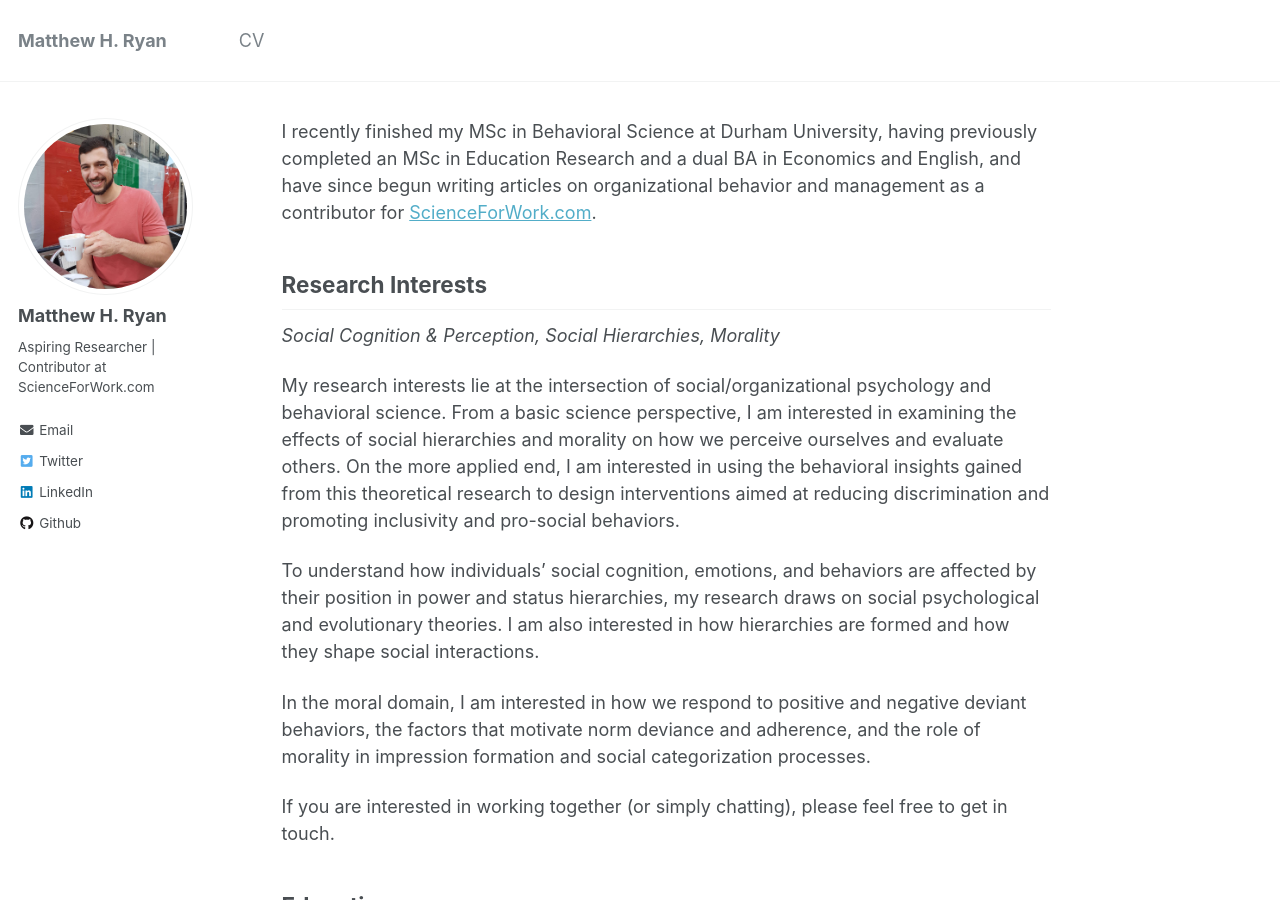
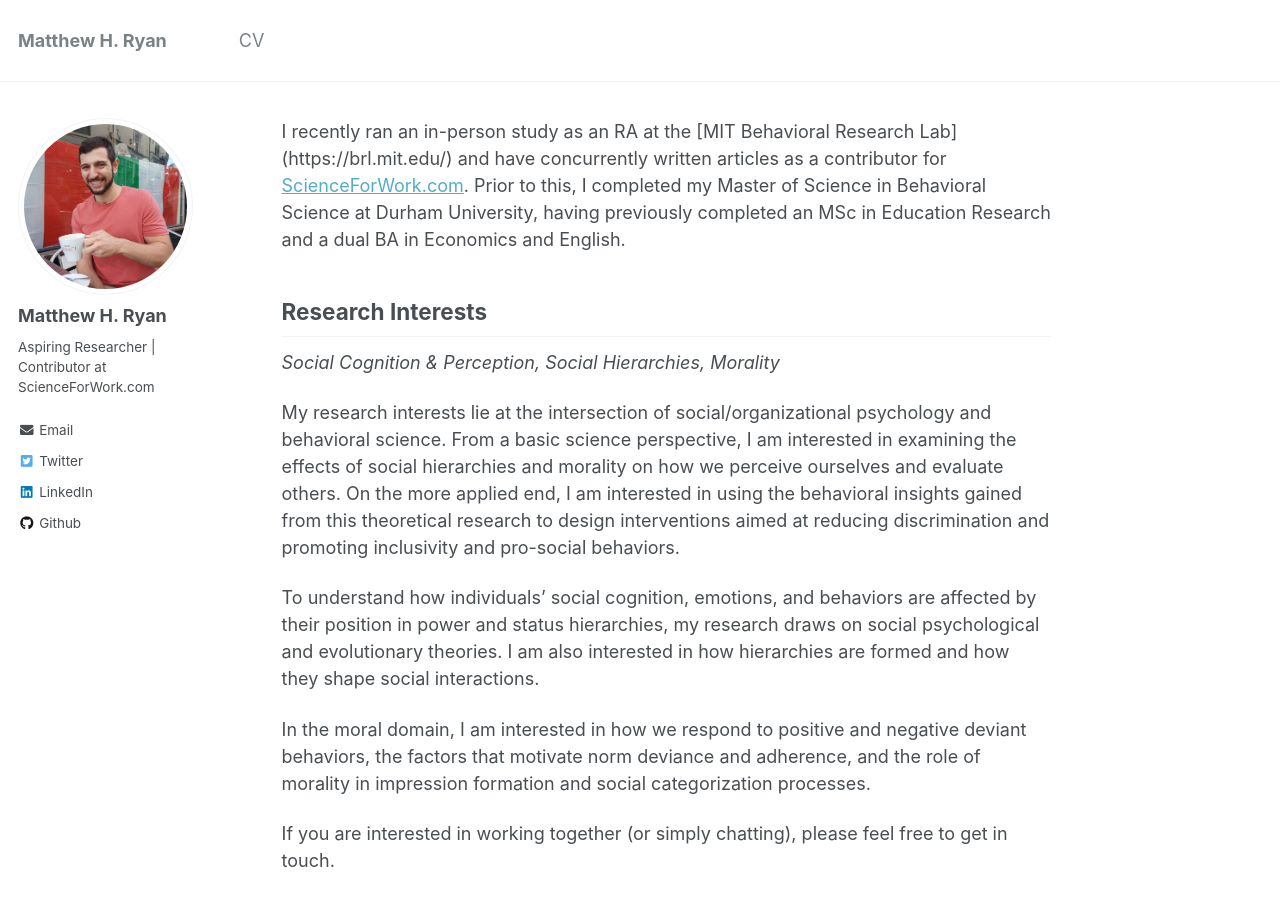
Before and after one commit to mattyhryan/mattyhryan.github.io, a Jekyll site: the page built from _pages/about.md, in a window 1280 px wide and 900 px high. Built offline with Jekyll 4.4.1, drawn with Linux system fonts in a browser that asks for light colours.

Commit message:
Update about.md

```diff
--- a/_pages/about.md
+++ b/_pages/about.md
@@ -7,7 +7,7 @@ redirect_from:
   - /about.html
 ---
 
-I recently finished my MSc in Behavioral Science at Durham University, having previously completed an MSc in Education Research and a dual BA in Economics and English, and have since begun writing articles on organizational behavior and management as a contributor for [ScienceForWork.com](https://scienceforwork.com/).
+I recently ran an in-person study as an RA at the [MIT Behavioral Research Lab] (https://brl.mit.edu/) and have concurrently written articles as a contributor for [ScienceForWork.com](https://scienceforwork.com/). Prior to this, I completed my Master of Science in Behavioral Science at Durham University, having previously completed an MSc in Education Research and a dual BA in Economics and English.
 
 ## Research Interests
 
```
